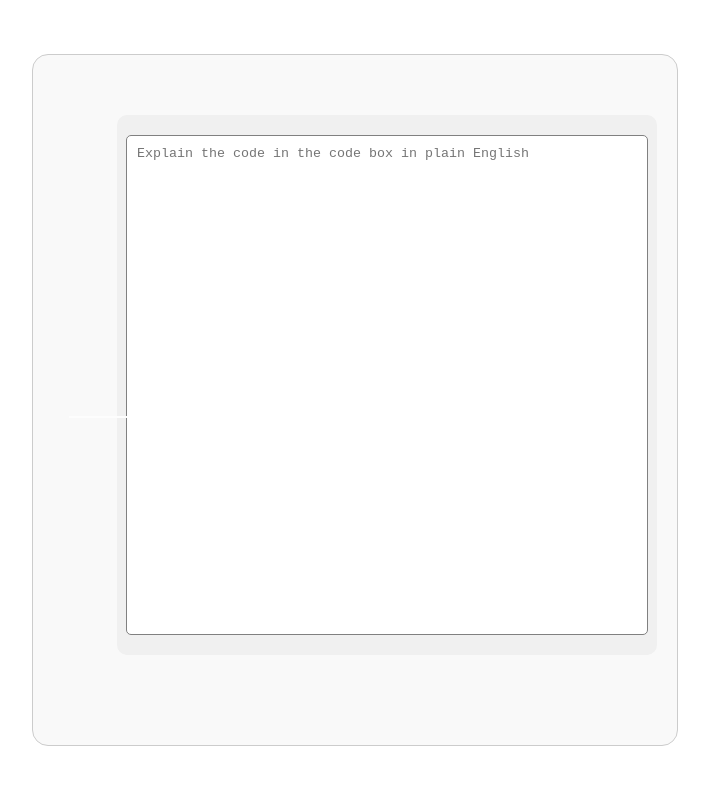
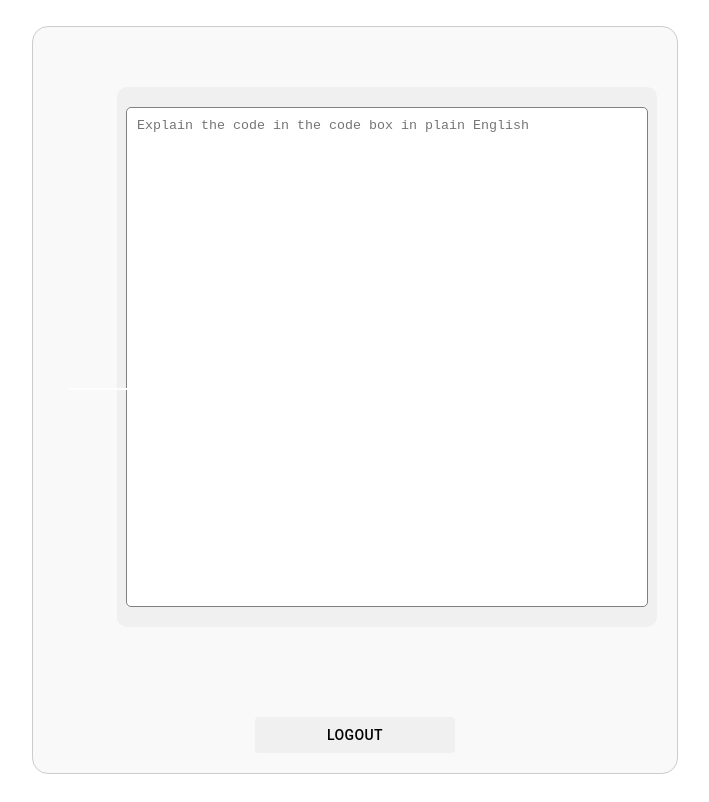
Before and after one commit to aaronchan73/cat-comprehension, a React (Create React App) app in the folder frontend/: page /student/exercisePage in a window 1280 px wide. Shown: the whole page, without its empty margins (285-994 px from the left). Built offline with nearby package versions, Linux system fonts and the light colour scheme; no server answers.

Commit message:
final touches

```diff
--- a/frontend/src/pages/student/exercisePage.tsx
+++ b/frontend/src/pages/student/exercisePage.tsx
@@ -83,6 +83,13 @@ export default function ExercisePage() {
     }
 
     /**
+     * @description - Function to handle the log out button click
+     */
+    const handleLogOut = () => {
+        navigate('/')
+    }
+
+    /**
      * @description - useEffect to set the states + render UI on page mount
      */
     useEffect(() => {
@@ -160,9 +167,21 @@ export default function ExercisePage() {
                         {loading ? 'Running Test Cases...' : 'Submit Attempt'}
                     </Button>
                     {error && <Alert severity="error">{error}</Alert>}
-
                 </div>
             </div>
+            <Button sx={{
+                width: '200px',
+                alignSelf: 'center',
+                marginTop: '20px',
+                backgroundColor: '#f0f0f0',
+                color: 'black',
+                '&:hover': {
+                    backgroundColor: '#d3d3d3',
+                }
+            }}
+                onClick={handleLogOut}>
+                Logout
+            </Button>
         </div>
     )
 }
--- a/frontend/src/pages/student/resultsPage.tsx
+++ b/frontend/src/pages/student/resultsPage.tsx
@@ -214,6 +214,7 @@ export default function ResultsPage() {
                             width: '100%',
                             maxWidth: '400px',
                             textAlign: 'center',
+                            height:'80%'
                         }}
                     >
                         <Typography variant="h6">Your Code</Typography>
--- a/frontend/src/pages/teacher/kittenListPage.tsx
+++ b/frontend/src/pages/teacher/kittenListPage.tsx
@@ -3,7 +3,7 @@ import { getUsers } from "../../services/users";
 import { getAttemptByUsername } from "../../services/attempts";
 import { getExercises } from "../../services/exercises";
 import "../../styles/kittenListPage.css";
-import { Button, Box } from "@mui/material";
+import { Button, Box, Tooltip } from "@mui/material";
 import { IUser } from "../../types/IUser";
 import { IQuestion } from "../../types/IQuestion";
 import CodeBox from "../../components/codeBox";
@@ -208,6 +208,7 @@ export default function KittenListPage() {
                   <h2 className="username" style={{ marginRight: "70px" }}>
                     {selectedUsername}
                   </h2>
+                  <Tooltip title="Click question name to see other questions">
                     <h2
                       style={{ marginLeft: "70px", cursor: "pointer" }}
                       onClick={handleTitleClick}
@@ -215,10 +216,8 @@ export default function KittenListPage() {
                     >
                       {currentQuestion.name}
                     </h2>
+                  </Tooltip>
                 </Box>
-                <p style={{ textAlign: "center" }}>
-                  Click question name to see other questions
-                </p>
                 <Box
                   sx={{
                     display: "flex",
```
Also changed, not shown: 1 other file (tests, documents, lock files or other folders). Lines whose indentation alone changed are shown as unchanged.
